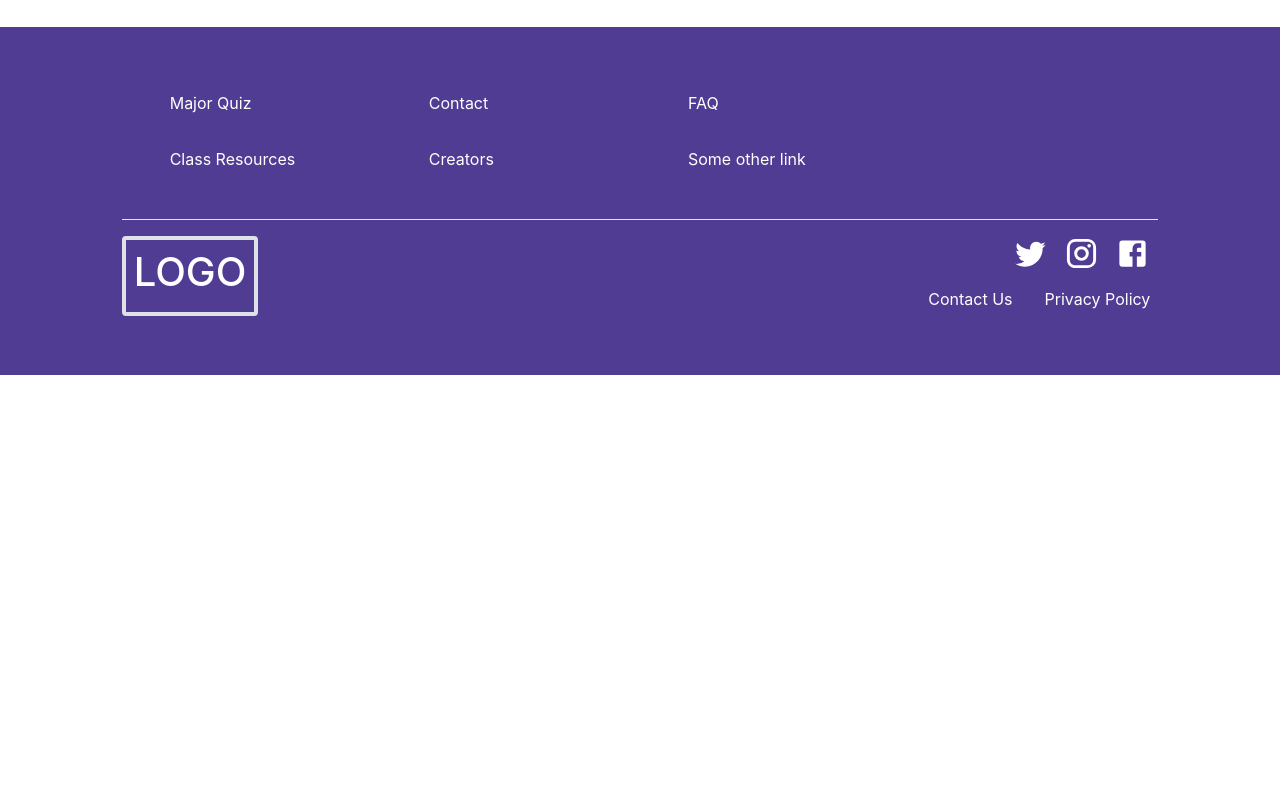
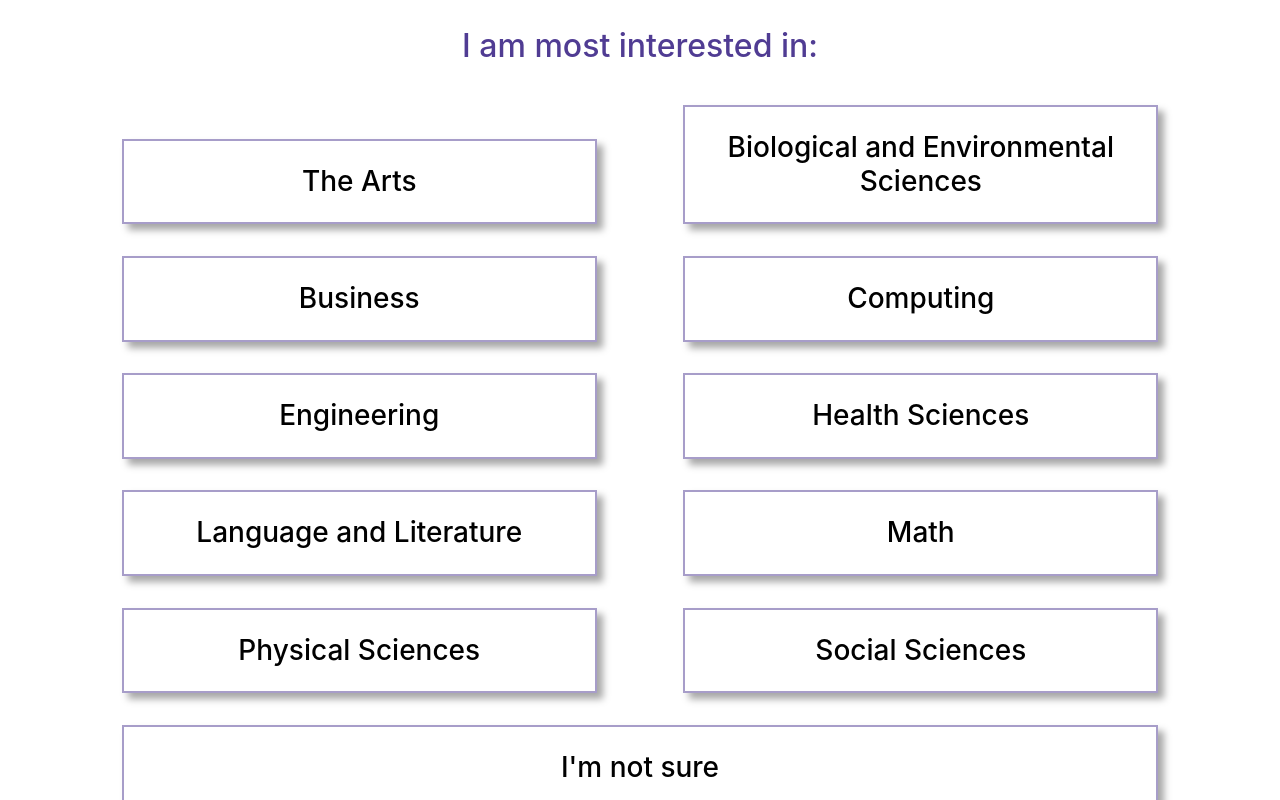
Before and after one commit to nathnet/MyMajor, a React (Create React App) app in the folder client/: page /major-quiz in a window 1280 px wide. Shown: the part 840-1640 px from the top of the page. Before the commit the page ends 1215 px from the top, so only its background shows below. Built offline with nearby package versions, Linux system fonts and the light colour scheme.

Commit message:
Finished MajorQuizScreen, connect to specific quiz. Working on each quiz rendering

```diff
--- a/client/src/App.js
+++ b/client/src/App.js
@@ -4,12 +4,14 @@ import HomeScreen from './components/homepage/HomeScreen';
 import MajorsListScreen from './components/majors-list/MajorsListScreen';
 import MajorSpecificsScreen from './components/major-specifics/MajorSpecificsScreen';
 import MajorQuizScreen from './components/major-quiz/MajorQuizScreen';
+import SpecificQuizScreen from './components/major-quiz/SpecificQuizScreen';
 import ResourcesScreen from './components/resources/ResourcesScreen';
 import ErrorScreen from './components/error/ErrorScreen';
 import Footer from './components/shared/Footer';
 import { BrowserRouter, Switch, Route } from 'react-router-dom';
 import { MAJOR_SPECIFICS } from './shared/majorSpecifics';
 import { RESOURCES } from './shared/resources';
+import { QUIZZES } from './shared/majorQuizzes';
 
 class App extends Component {
 
@@ -17,7 +19,8 @@ class App extends Component {
     super(props);
     this.state = {
       majors: MAJOR_SPECIFICS,
-      resources: RESOURCES
+      resources: RESOURCES,
+      quizzes: QUIZZES
     }
   }
 
@@ -29,12 +32,12 @@ class App extends Component {
       );
     }
 
-    const specifiedMajor = ({ match }) => {
-      const specificMajor = this.state.majors.filter((majorName) =>
+    const specificMajor = ({ match }) => {
+      const major = this.state.majors.filter((majorName) =>
         majorName.major.toLowerCase() === match.params.major)[0];
 
       return(
-        !specificMajor ? <Route component={HomeScreen} /> : <MajorSpecificsScreen major={specificMajor} />
+        !major ? <Route component={ErrorScreen} /> : <MajorSpecificsScreen major={major} />
       );
     }
 
@@ -47,14 +50,24 @@ class App extends Component {
       );
     }
 
+    const specificQuiz = ({ match }) => {
+      const quiz = this.state.quizzes.filter((quiz) =>
+        quiz.category.toLowerCase() === match.params.categoryQuiz)[0];
+
+      return(
+        !quiz ? <Route component={ErrorScreen} /> : <SpecificQuizScreen quiz={quiz} />
+      );
+    }
+
     return (
       <BrowserRouter>
         <div className="position-relative min-vh-100">
             <Switch>
               <Route exact path="/" component={HomeScreen} />
               <Route exact path="/majors" component={majorsList} />
-              <Route path="/majors/:major" component={specifiedMajor} />
+              <Route path="/majors/:major" component={specificMajor} />
               <Route exact path="/major-quiz" component={MajorQuizScreen} />
+              <Route path="/major-quiz/:categoryQuiz" component={specificQuiz} />
               <Route exact path="/resources" component={resourcesList} />
               <Route component={ErrorScreen} />
             </Switch>
--- a/client/src/components/major-quiz/MajorQuizScreen.js
+++ b/client/src/components/major-quiz/MajorQuizScreen.js
@@ -1,6 +1,7 @@
 import React, {Component} from 'react';
 import NavWithBanner from '../shared/NavWithBanner';
 import PageIntro from '../shared/PageIntro';
+import QuizCategoryBox from './QuizCategoryBox';
 
 class MajorQuizScreen extends Component {
 
@@ -18,6 +19,55 @@ class MajorQuizScreen extends Component {
                         be yours and which ones are definitely outside your interest. When
                         you’re not sure about what path to take, this quiz is your guide to
                         crafting your Husky future." />
+                <div className="my-4 h2 text-theme text-center">
+                    I am most interested in:
+                </div>
+                <div className="col-11 col-lg-10 h3 py-2 my-4 mx-auto">
+                    <QuizCategoryBox
+                        category="The Arts"
+                        className="col-12 col-md-6"
+                        float="float-md-left"/>
+                    <QuizCategoryBox
+                        category="Biological and Environmental Sciences"
+                        className="col-12 col-md-6"
+                        float="float-md-right"/>
+                    <QuizCategoryBox
+                        category="Business"
+                        className="col-12 col-md-6"
+                        float="float-md-left"/>
+                    <QuizCategoryBox
+                        category="Computing"
+                        className="col-12 col-md-6"
+                        float="float-md-right"/>
+                    <QuizCategoryBox
+                        category="Engineering"
+                        className="col-12 col-md-6"
+                        float="float-md-left"/>
+                    <QuizCategoryBox
+                        category="Health Sciences"
+                        className="col-12 col-md-6"
+                        float="float-md-right"/>
+                    <QuizCategoryBox
+                        category="Language and Literature"
+                        className="col-12 col-md-6"
+                        float="float-md-left"/>
+                    <QuizCategoryBox
+                        category="Math"
+                        className="col-12 col-md-6"
+                        float="float-md-right"/>
+                    <QuizCategoryBox
+                        category="Physical Sciences"
+                        className="col-12 col-md-6"
+                        float="float-md-left"/>
+                    <QuizCategoryBox
+                        category="Social Sciences"
+                        className="col-12 col-md-6"
+                        float="float-md-right"/>
+                    <QuizCategoryBox
+                        category="I'm not sure"
+                        className="col-12"
+                        link="general"/>
+                </div>
             </React.Fragment>
         );
     }
--- /dev/null
+++ b/client/src/components/major-quiz/QuizCategoryBox.js
@@ -0,0 +1,28 @@
+import React from 'react';
+import { NavLink as RRNavLink } from 'react-router-dom';
+
+const QuizCategoryBox = (props) => {
+
+    const {
+        category,
+        className,
+        float,
+        link
+    } = props;
+
+    const thisLink = link ? link : category.toLowerCase();
+
+    return(
+        <RRNavLink className="icon" to={`/major-quiz/${thisLink}`}>
+            <div className={`d-inline-block px-0 pt-2 pb-3 ${className}`}>
+                <div
+                    className={`${float ? "col-md-11" : "col-12"} py-4 text-black shadow-br ` +
+                        `border border-1 border-theme-light text-center clearfix ${float}`}>
+                    {category}
+                </div>
+            </div>
+        </RRNavLink>
+    );
+}
+
+export default QuizCategoryBox;
--- /dev/null
+++ b/client/src/components/major-quiz/SpecificQuizScreen.js
@@ -0,0 +1,34 @@
+import React, { Component } from 'react';
+import NavWithBanner from '../shared/NavWithBanner';
+import PageIntro from '../shared/PageIntro';
+
+class SpecificQuizScreen extends Component {
+
+    constructor(props) {
+        super(props);
+        this.state = {
+            quiz: this.props.quiz
+        }
+    }
+
+    render() {
+        return(
+            <React.Fragment>
+                <NavWithBanner
+                    bannerTitle="Major Quiz"
+                    bgImg="./assets/React-icon.png" />
+                <PageIntro
+                    heading="Helping You Find Your Major"
+                    content="Share a little bit about yourself and let our quiz find what majors
+                        might fit you. With over two dozen questions carefully drafted to narrow
+                        down the many UW majors, we've made this quiz to find which majors might
+                        be yours and which ones are definitely outside your interest. When
+                        you’re not sure about what path to take, this quiz is your guide to
+                        crafting your Husky future." />
+                {console.log(this.state.quiz)}
+            </React.Fragment>
+        );
+    }
+}
+
+export default SpecificQuizScreen;
--- a/client/src/components/shared/Footer.js
+++ b/client/src/components/shared/Footer.js
@@ -55,15 +55,15 @@ class Footer extends Component {
                             <div className="text-center text-sm-right">
                                 <a href="https://www.twitter.com">
                                     <span className="text-hide">Twitter</span>
-                                    <SvgIcon component={Twitter} fontSize="large" className="mx-2 icon" />
+                                    <SvgIcon component={Twitter} fontSize="large" className="mx-2 icon text-white" />
                                 </a>
                                 <a href="https://www.instagram.com">
                                     <span className="text-hide">Instagram</span>
-                                    <SvgIcon component={Instagram} fontSize="large" className="mx-2 icon" />
+                                    <SvgIcon component={Instagram} fontSize="large" className="mx-2 icon text-white" />
                                 </a>
                                 <a href="https://www.facebook.com">
                                     <span className="text-hide">Facebook</span>
-                                    <SvgIcon component={Facebook} fontSize="large" className="mx-2 icon" />
+                                    <SvgIcon component={Facebook} fontSize="large" className="mx-2 icon text-white" />
                                 </a>
                             </div>
                             <div className="text-center text-sm-left">
--- a/client/src/index.css
+++ b/client/src/index.css
@@ -40,11 +40,11 @@
 }
 
 .icon {
-  color: #FFFFFF;
+  opacity: 1;
 }
 
 .icon:hover {
-  opacity: 0.75;
+  opacity: 0.6;
 }
 
 .icon-size {
@@ -235,6 +235,10 @@
   border-color: #503C93 !important;
 }
 
+.border-theme-light {
+  border-color: rgba(80, 60, 147, 0.5) !important;
+}
+
 .shadow-br {
   box-shadow: 0.35rem 0.35rem 0.45rem  rgba(0, 0, 0, 0.35) !important;
 }
--- /dev/null
+++ b/client/src/shared/majorQuizzes.js
@@ -0,0 +1,165 @@
+export const QUIZZES = [
+    {
+        "category": "general",
+        "questions": [
+            {
+                "question": "What am I?",
+                "answers": [
+                    "Angelime",
+                    "Justin",
+                    "Starleen",
+                    "Tung"
+                ]
+            },
+            {
+                "question": "What do I do?",
+                "answers": [
+                    "Design",
+                    "Project Management",
+                    "Software Engineering",
+                    "Burying myself in sorrow"
+                ]
+            }
+        ]
+    },
+    {
+        "category": "The Arts",
+        "questions": [
+            {
+                "question": "What am I?",
+                "answers": [
+                    "Angelime",
+                    "Justin",
+                    "Starleen",
+                    "Tung"
+                ]
+            }
+        ]
+    },
+    {
+        "category": "Biological and Environmental Sciences",
+        "questions": [
+            {
+                "question": "What am I?",
+                "answers": [
+                    "Angelime",
+                    "Justin",
+                    "Starleen",
+                    "Tung"
+                ]
+            }
+        ]
+    },
+    {
+        "category": "Business",
+        "questions": [
+            {
+                "question": "What am I?",
+                "answers": [
+                    "Angelime",
+                    "Justin",
+                    "Starleen",
+                    "Tung"
+                ]
+            }
+        ]
+    },
+    {
+        "category": "Computing",
+        "questions": [
+            {
+                "question": "What am I?",
+                "answers": [
+                    "Angelime",
+                    "Justin",
+                    "Starleen",
+                    "Tung"
+                ]
+            }
+        ]
+    },
+    {
+        "category": "Engineering",
+        "questions": [
+            {
+                "question": "What am I?",
+                "answers": [
+                    "Angelime",
+                    "Justin",
+                    "Starleen",
+                    "Tung"
+                ]
+            }
+        ]
+    },
+    {
+        "category": "Health Sciences",
+        "questions": [
+            {
+                "question": "What am I?",
+                "answers": [
+                    "Angelime",
+                    "Justin",
+                    "Starleen",
+                    "Tung"
+                ]
+            }
+        ]
+    },
+    {
+        "category": "Language and Literature",
+        "questions": [
+            {
+                "question": "What am I?",
+                "answers": [
+                    "Angelime",
+                    "Justin",
+                    "Starleen",
+                    "Tung"
+                ]
+            }
+        ]
+    },
+    {
+        "category": "Math",
+        "questions": [
+            {
+                "question": "What am I?",
+                "answers": [
+                    "Angelime",
+                    "Justin",
+                    "Starleen",
+                    "Tung"
+                ]
+            }
+        ]
+    },
+    {
+        "category": "Physical Sciences",
+        "questions": [
+            {
+                "question": "What am I?",
+                "answers": [
+                    "Angelime",
+                    "Justin",
+                    "Starleen",
+                    "Tung"
+                ]
+            }
+        ]
+    },
+    {
+        "category": "Social Sciences",
+        "questions": [
+            {
+                "question": "What am I?",
+                "answers": [
+                    "Angelime",
+                    "Justin",
+                    "Starleen",
+                    "Tung"
+                ]
+            }
+        ]
+    }
+]
```
